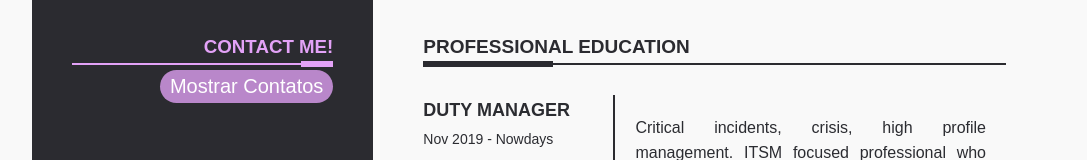
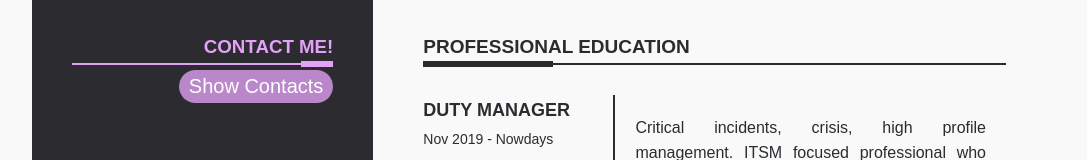
Before and after one commit to guizellik/resume-typescript, a React (Create React App) app: page / in a window 1280 px wide. Shown: the part 398-558 px from the top of the page, without its empty margins (96-1183 px from the left). Built offline with nearby package versions, Linux system fonts and the light colour scheme.

Commit message:
changing a minor typo and rebuilding the project with the correction

```diff
--- a/src/componentes/sidebar/Contact.tsx
+++ b/src/componentes/sidebar/Contact.tsx
@@ -13,7 +13,7 @@ const Contact = (props: ContactProps) => {
         <>
             <div className="sidebar">
                 <h3>Contact Me!</h3>
-                <button onClick={ () => { setMostraContato(true) }}>Mostrar Contatos</button>
+                <button onClick={ () => { setMostraContato(true) }}>Show Contacts</button>
                 {
                     mostraContato === true ?
                         <div className="lista-de-contatos">
```
Also changed, not shown: 6 other files (tests, documents, lock files or other folders).
